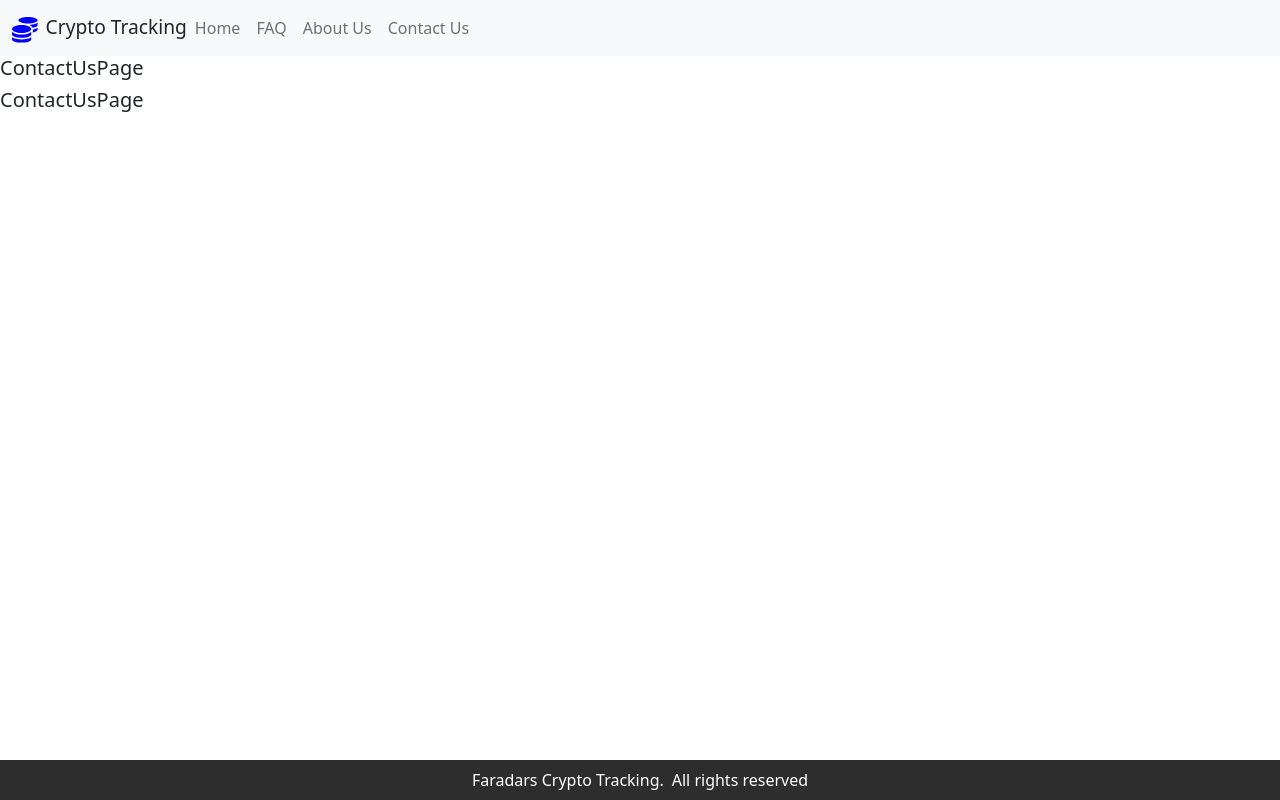
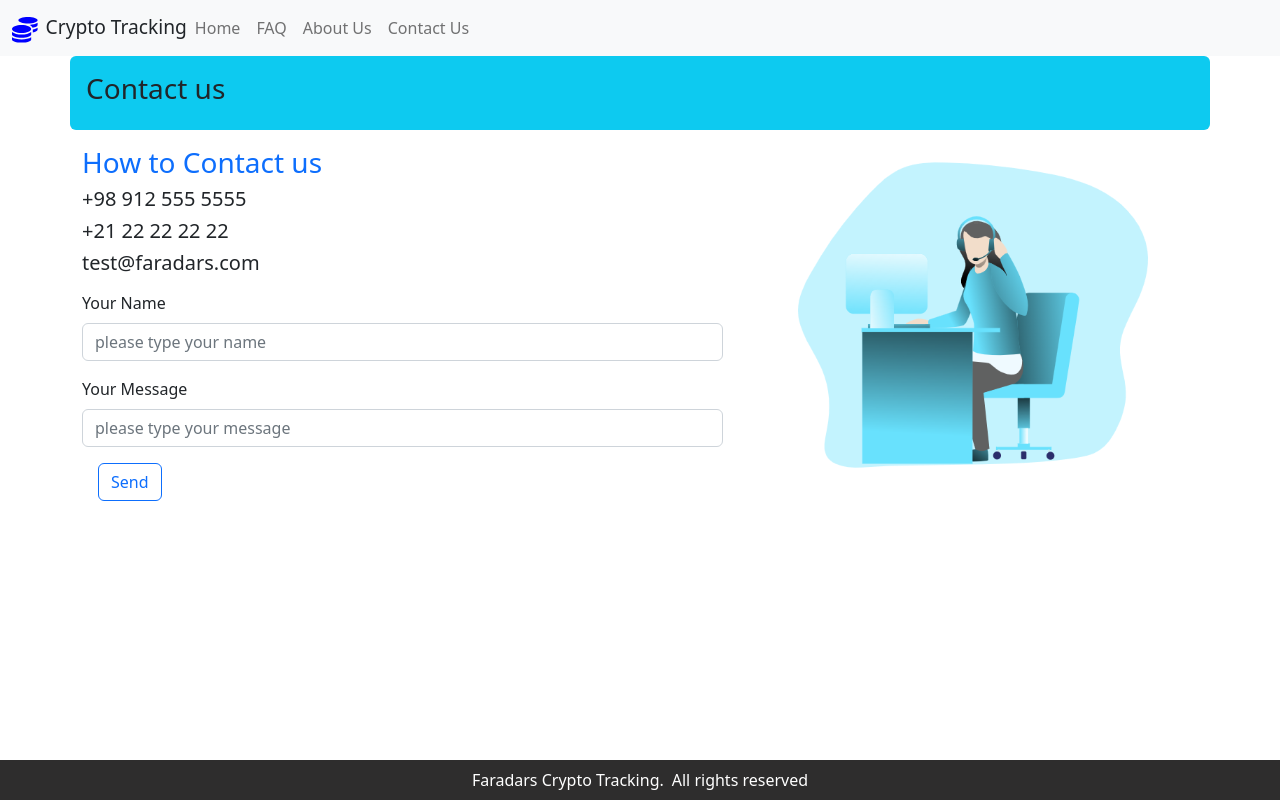
Before and after one commit to FaradarsTestGithub/faradars-crypto-tracking, a React (Create React App) app: page /contact-us in a window 1280 px wide. Built offline with nearby package versions, Linux system fonts and the light colour scheme.

Commit message:
ContactUs page implemented

```diff
--- a/src/pages/ContactUs.page.jsx
+++ b/src/pages/ContactUs.page.jsx
@@ -1,12 +1,52 @@
-import React from 'react';
+import React from "react";
+import contactImageSrc from "../assets/images/contact.png";
 
 const ContactUsPage = () => {
-    return (
-        <div>
-            <h5>ContactUsPage</h5>
-            <h5>ContactUsPage</h5>
+  return (
+    <div className="container">
+      <div className="row">
+        <div className="col-12 bg-info p-3 rounded">
+          <h3>Contact us</h3>
         </div>
-    );
+      </div>
+      <div className="row align-items-center">
+        <div className="col-md-7">
+          <div className="mt-3">
+            <h3 className="text-primary">How to Contact us</h3>
+            <h5>+98 912 555 5555</h5>
+            <h5>+21 22 22 22 22</h5>
+            <h5>test@faradars.com</h5>
+          </div>
+          <div className="mt-3">
+            <div className="mb-3">
+              <label className="form-label">
+                Your Name
+              </label>
+              <input
+                type="text"
+                className="form-control"
+                placeholder="please type your name"
+              />
+            </div>
+            <div className="mb-3">
+              <label className="form-label">
+                Your Message
+              </label>
+              <input
+                type="text"
+                className="form-control"
+                placeholder="please type your message"
+              />
+            </div>
+            <button className="btn btn-outline-primary ms-3">Send</button>
+          </div>
+        </div>
+        <div className="col-md-5 text-center">
+          <img src={contactImageSrc} alt="about" className="img-fluid about-img" />
+        </div>
+      </div>
+    </div>
+  );
 };
 
 export default ContactUsPage;
```
Also changed, not shown: src/assets/images/contact.png (added).
